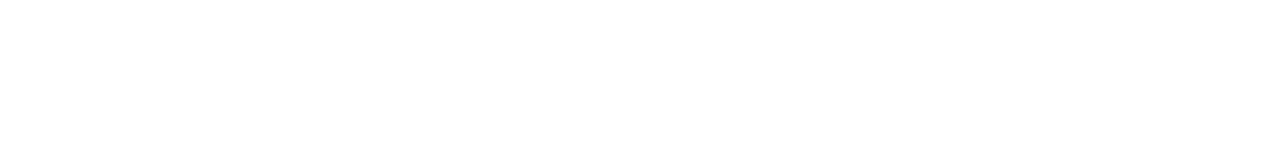
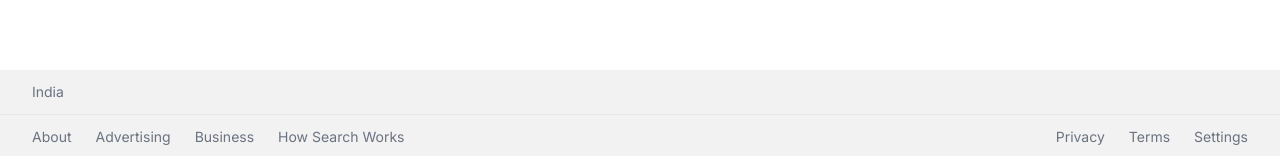
Before and after one commit to KutbuddinKhan/google-clone, a Next.js app: page / in a window 1280 px wide. Shown: the part 641-797 px from the top of the page. Built offline with nearby package versions, Linux system fonts and the light colour scheme; no server answers.

Commit message:
add footer section

```diff
--- a/src/app/layout.jsx
+++ b/src/app/layout.jsx
@@ -1,5 +1,6 @@
 import { Inter } from "next/font/google";
 import "./globals.css";
+import Footer from "@/components/Footer";
 
 const inter = Inter({ subsets: ["latin"] });
 
@@ -15,7 +16,12 @@
         <link rel="icon" href="/google.svg" type="image/svg+xml" />
       </head>
 
-      <body className={inter.className}>{children}</body>
+      <body className={inter.className}>
+        {children}
+
+        {/* Footer */}
+        <Footer />
+      </body>
     </html>
   );
 }
--- /dev/null
+++ b/src/components/CountryLookup.jsx
@@ -0,0 +1,15 @@
+"use client";
+
+import { useEffect, useState } from "react";
+
+export default function CountryLookup() {
+  const [country, setCountry] = useState("India");
+  useEffect(() => {
+    fetch(
+      `https://extreme-ip-lookup.com/json/?key=${process.env.NEXT_PUBLIC_API_KEY}`
+    )
+      .then((res) => res.json())
+      .then((data) => setCountry(data.country));
+  }, []);
+  return <div>{country}</div>;
+}
--- /dev/null
+++ b/src/components/Footer.jsx
@@ -0,0 +1,27 @@
+import React from "react";
+import CountryLookup from "./CountryLookup";
+
+export default function Footer() {
+  return (
+    <footer className="absolute bottom-0 text-sm text-gray-500 bg-[#f2f2f2] w-full">
+      <div className="border-b px-8 py-3">
+        <CountryLookup />
+      </div>
+
+      <div className="flex flex-col sm:flex-row justify-between items-center px-8 py-3 space-y-7 sm:space-y-0">
+        <ul className="flex items-center space-x-6">
+          <li className="link">About</li>
+          <li className="link">Advertising</li>
+          <li className="link">Business</li>
+          <li className="link">How Search Works</li>
+        </ul>
+
+        <ul className="flex items-center space-x-6">
+          <li className="link">Privacy</li>
+          <li className="link">Terms</li>
+          <li className="link">Settings</li>
+        </ul>
+      </div>
+    </footer>
+  );
+}
```
